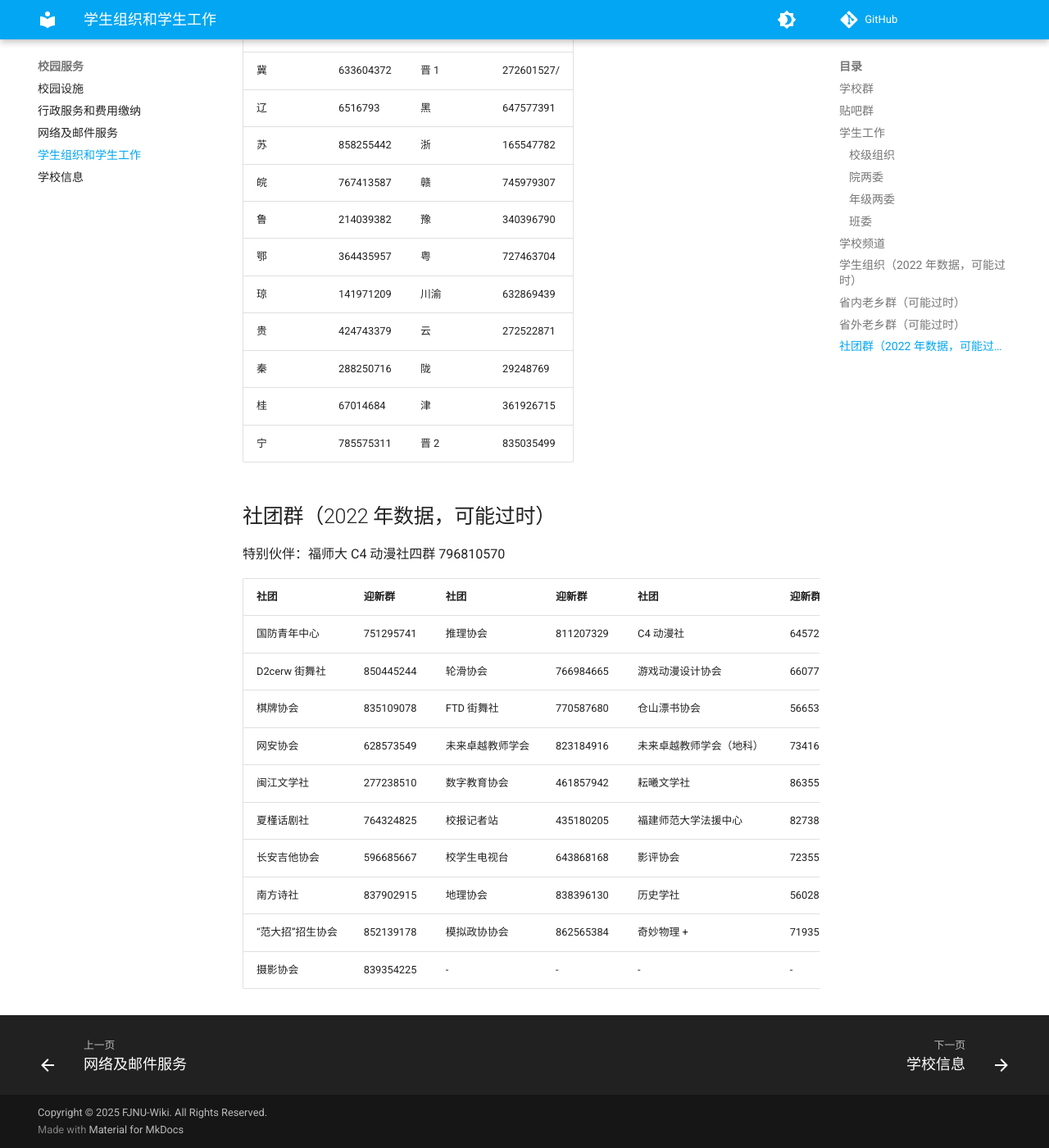
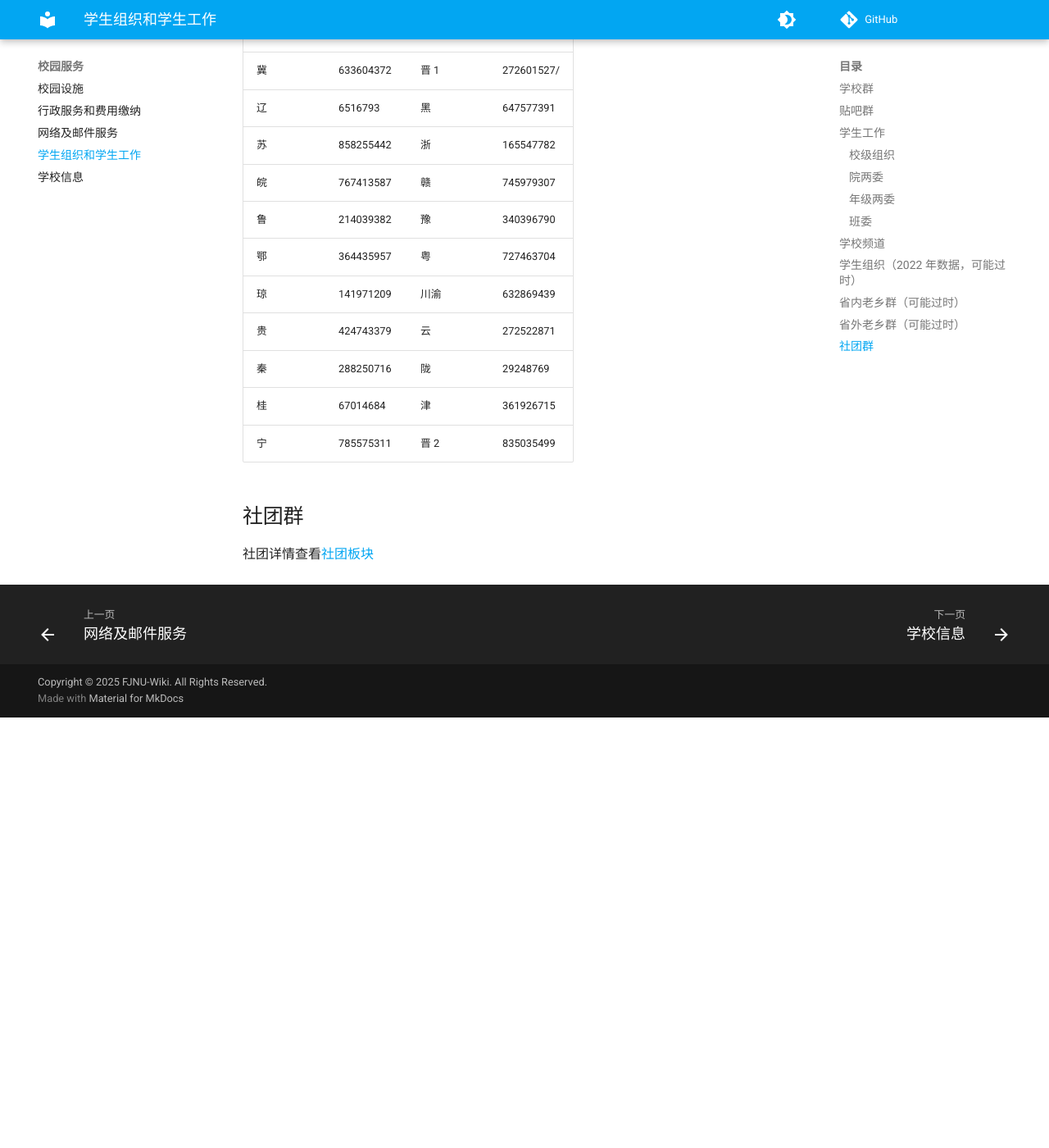
Before and after one commit to kanerty/FJNU-Wiki, an MkDocs documentation site: the page built from docs/service/group.md, in a window 1280 px wide and 1400 px high, scrolled down 3512 px. Shown: the whole window at 82% size. Built offline with MkDocs 1.6.1 and Material for MkDocs 9.7.7, drawn with Linux system fonts in a browser that asks for light colours; comment, search, counter and statistics services are not loaded; after the commit the page ends 4387 px from its top, so only the background shows below that.

Commit message:
feat(club): 添加网络与信息安全协会及迎新群汇总信息

```diff
--- a/docs/service/group.md
+++ b/docs/service/group.md
@@ -122,19 +122,6 @@
 | 桂 | 67014684 | 津 | 361926715 |
 | 宁 | 785575311 | 晋 2 | 835035499 |
 
-## 社团群（2022 年数据，可能过时） {#club-groups}
+## 社团群 {#club-groups}
 
-特别伙伴：福师大 C4 动漫社四群 796810570
-
-| 社团 | 迎新群 | 社团 | 迎新群 | 社团 | 迎新群 |
-| --- | --- | --- | --- | --- | --- |
-| 国防青年中心 | 751295741 | 推理协会 | 811207329 | C4 动漫社 | 645721806 |
-| D2cerw 街舞社 | 850445244 | 轮滑协会 | 766984665 | 游戏动漫设计协会 | 660772026 |
-| 棋牌协会 | 835109078 | FTD 街舞社 | 770587680 | 仓山漂书协会 | 566532235 |
-| 网安协会 | 628573549 | 未来卓越教师学会 | 823184916 | 未来卓越教师学会（地科） | 734169005 |
-| 闽江文学社 | 277238510 | 数字教育协会 | 461857942 | 耘曦文学社 | 863556027 |
-| 夏槿话剧社 | 764324825 | 校报记者站 | 435180205 | 福建师范大学法援中心 | 827388820 |
-| 长安吉他协会 | 596685667 | 校学生电视台 | 643868168 | 影评协会 | 723552765 |
-| 南方诗社 | 837902915 | 地理协会 | 838396130 | 历史学社 | 560283587 |
-| “范大招”招生协会 | 852139178 | 模拟政协协会 | 862565384 | 奇妙物理 + | 719357551 |
-| 摄影协会 | 839354225 | - | - | - | - |
+社团详情查看[社团板块](../club/index.md)
--- a/mkdocs.yml
+++ b/mkdocs.yml
@@ -60,6 +60,9 @@
     - 版块介绍: college/index.md
     - 计算机与网络空间安全学院: college/computer_and_cyber_security.md
     - 社会历史学院: college/sociology_and_history.md
+  - 社团:
+    - 社团迎新群汇总: club/index.md
+    - 网络与信息安全协会: club/NISA.md
   - 关于: about.md
 extra_css:
   - stylesheets/extra.css
```
Also changed, not shown: docs/club/NISA.md (added, +17 -0 lines), docs/club/index.md (added, +37 -0 lines).
